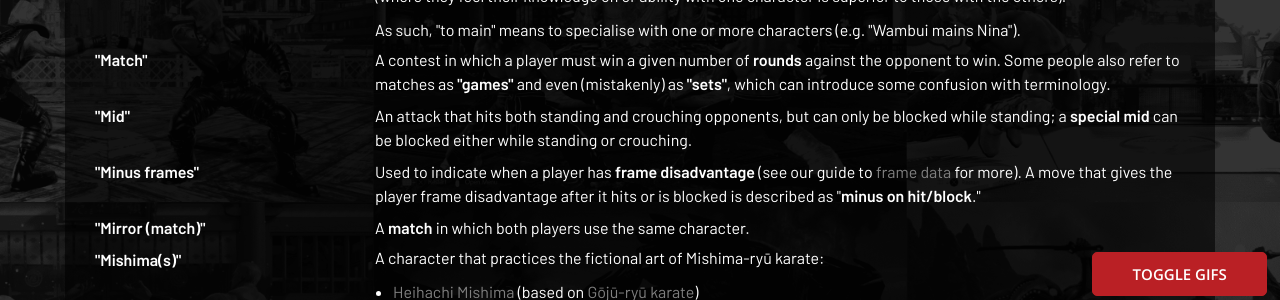
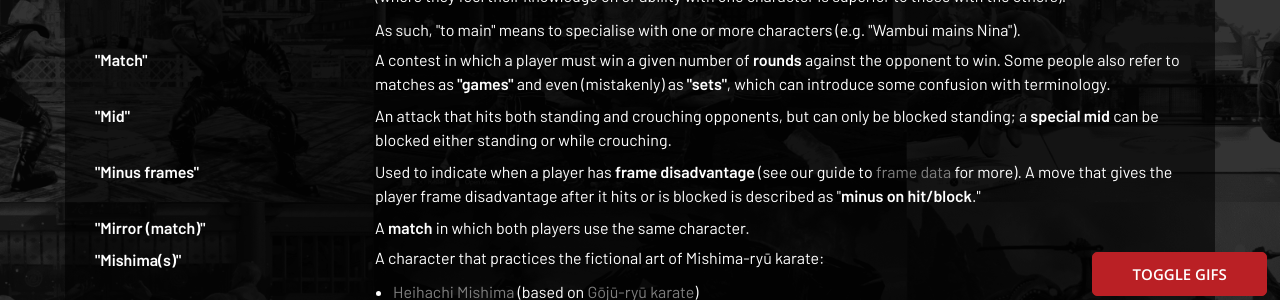
Before and after one commit to TEKKEN-254/client, a Jekyll site: the page built from guides/glossary.html, in a window 1280 px wide and 900 px high, scrolled down 1444 px. Shown: the part 154-454 px from the top of the window. Built offline with Jekyll 4.4.1, drawn with Linux system fonts in a browser that asks for light colours.

Commit message:
"While standing" to "standing"

```diff
--- a/guides/glossary.html
+++ b/guides/glossary.html
@@ -97,7 +97,7 @@
         <dd class="col-12 col-lg-9">A contest in which a player must win a given number of <strong>rounds</strong> against the opponent to win. Some people also refer to matches as <strong>"games"</strong> and even (mistakenly) as <strong>"sets"</strong>, which can introduce some confusion with terminology.</dd>
 
         <dt class="col-12 col-lg-3">"Mid"</dt>
-        <dd class="col-12 col-lg-9">An attack that hits both standing and crouching opponents, but can only be blocked while standing; a <strong>special mid</strong> can be blocked either while standing or crouching.</dd>
+        <dd class="col-12 col-lg-9">An attack that hits both standing and crouching opponents, but can only be blocked standing; a <strong>special mid</strong> can be blocked either standing or while crouching.</dd>
 
         <dt class="col-12 col-lg-3">"Minus frames"</dt>
         <dd class="col-12 col-lg-9">Used to indicate when a player has <strong>frame disadvantage</strong> (see our guide to <a target="_blank" href="frame-data.html">frame data</a> for more). A move that gives the player frame disadvantage after it hits or is blocked is described
```
